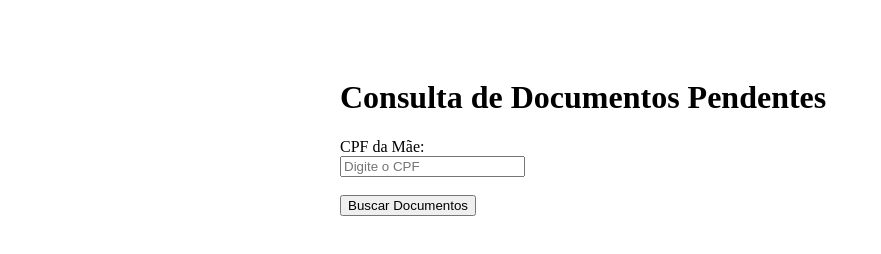
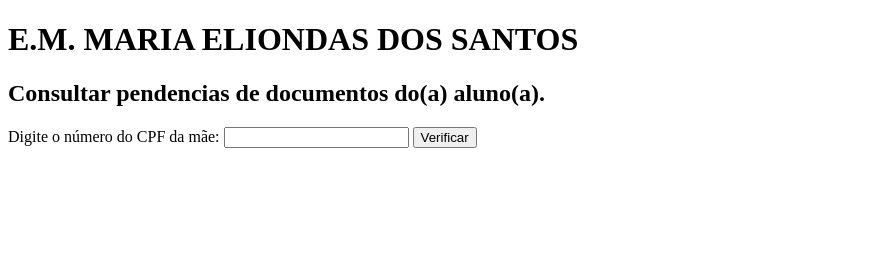
Before and after one commit to jonas-uerj/consultadocumentos, a plain HTML site: page index.html in a window 1280 px wide. Shown: the whole page, without its empty margins (0-881 px from the left). Drawn offline with Linux system fonts and the light colour scheme.

Commit message:
Update index.html

```diff
--- a/index.html
+++ b/index.html
@@ -3,49 +3,44 @@
 <head>
     <meta charset="UTF-8">
     <meta name="viewport" content="width=device-width, initial-scale=1.0">
-    <title>Consulta de Documentos Pendentes</title>
+    <title>Enviar Número via GET</title>
     <script>
-        // Substitua pelo URL do seu Web App gerado no Google Apps Script
-        const WEB_APP_URL = 'https://script.google.com/macros/s/AKfycbwqbvmlDhB9Pr7__kNkDCi5sZgIrOlIY_sLtYgpWvp4zhAioYBLlm7ukhA7TfKQEsx3lA/exec';
+        // Função chamada quando o formulário é enviado
+        function enviarFormulario(event) {
+            event.preventDefault();  // Impede o envio padrão do formulário
 
-        function searchDocuments() {
-            const cpf = document.getElementById('cpf').value;
-            if (!cpf) {
-                alert("Por favor, insira o CPF da mãe.");
-                return;
-            }
+            // Obtém o valor do campo de entrada
+            const numero = document.getElementById("numero").value;
 
-            // Realiza a requisição GET para o Google Apps Script
-            fetch(`${WEB_APP_URL}?cpf=${cpf}`)
-                .then(response => response.json())
-                .then(data => {
-                    if (data.error) {
-                        document.getElementById('result').innerHTML = `<p><strong>Erro:</strong> ${data.error}</p>`;
-                    } else {
-                        document.getElementById('result').innerHTML = `
-                            <h3>Informações Encontradas:</h3>
-                            <p><strong>Aluno:</strong> ${data.aluno}</p>
-                            <p><strong>Turma:</strong> ${data.turma}</p>
-							<p><strong>Documentos Pendentes:</strong> ${data.documentos}</p>
-                        `;
-                    }
-                })
-                .catch(error => {
-                    console.error("Erro ao buscar os dados:", error);
-                    alert("Erro ao acessar os dados. Tente novamente mais tarde.");
-                });
+            // Armazena o número na variável
+            let numeroArmazenado = numero;
+
+            // Exibe o número armazenado na tela
+           document.getElementById("resultado").innerText = "Por favor, aguarde..." //+ numeroArmazenado;
+
+
+            // Constrói a URL para envio GET com o número na query string
+            const url = "https://script.google.com/macros/s/AKfycbwGT9RE_zJ6omMItztTgWH4k4pd9HxITEkyDvd5azHk0wJG3hw/exec?ID=1g1Q7jsQNF47Ta4yiDlYmoCzRlXTthkrVynG5q2hoxkk?SH=sheet1&func=ReadRecord&id=" + numeroArmazenado;
+
+            // Redireciona para a URL com o número via GET
+            window.location.href = url;
         }
+		// https://script.google.com/macros/s/AKfycbwGT9RE_zJ6omMItztTgWH4k4pd9HxITEkyDvd5azHk0wJG3hw/exec?ID=1g1Q7jsQNF47Ta4yiDlYmoCzRlXTthkrVynG5q2hoxkk?SH=sheet1&func=ReadRecord&id=1
     </script>
 </head>
 <body>
-    <div style="max-width: 600px; margin: 0 auto; padding-top: 50px;">
-        <h1>Consulta de Documentos Pendentes</h1>
-        <form onsubmit="event.preventDefault(); searchDocuments();">
-            <label for="cpf">CPF da Mãe:</label><br>
-            <input type="text" id="cpf" name="cpf" placeholder="Digite o CPF" required><br><br>
-            <button type="submit">Buscar Documentos</button>
-        </form>
-        <div id="result" style="margin-top: 20px;"></div>
-    </div>
+
+	<h1> E.M. MARIA ELIONDAS DOS SANTOS</h1>
+	<h2>Consultar pendencias de documentos do(a) aluno(a).</h2>
+
+    <form id="formulario" onsubmit="enviarFormulario(event)">
+        <label for="numero">Digite o número  do CPF da mãe:</label>
+        <input type="number" id="numero" name="numero" required>
+        <button type="submit">Verificar</button>
+    </form>
+
+    <!-- Exibe o número armazenado -->
+    <p id="resultado"></p>
 </body>
+
 </html>
```
